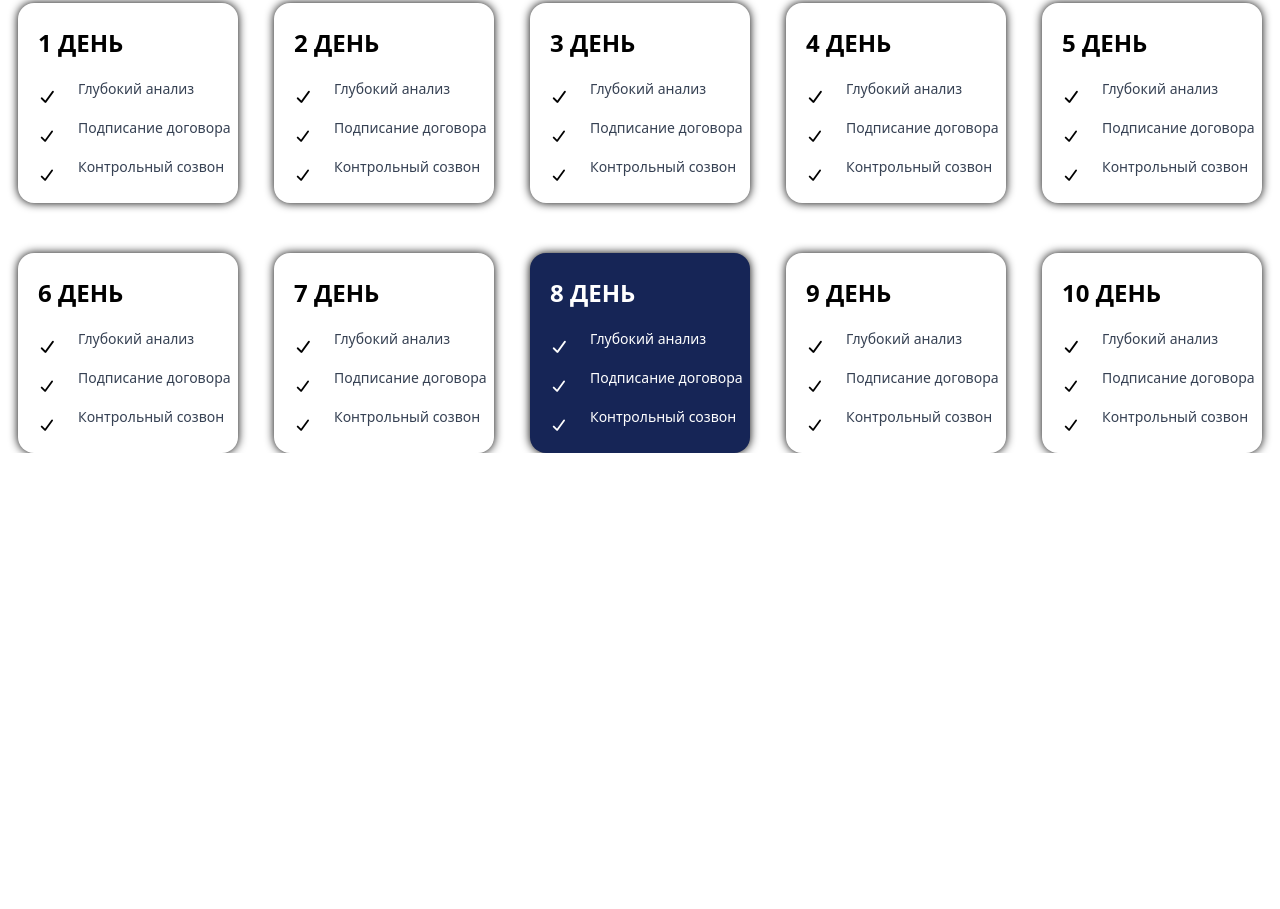
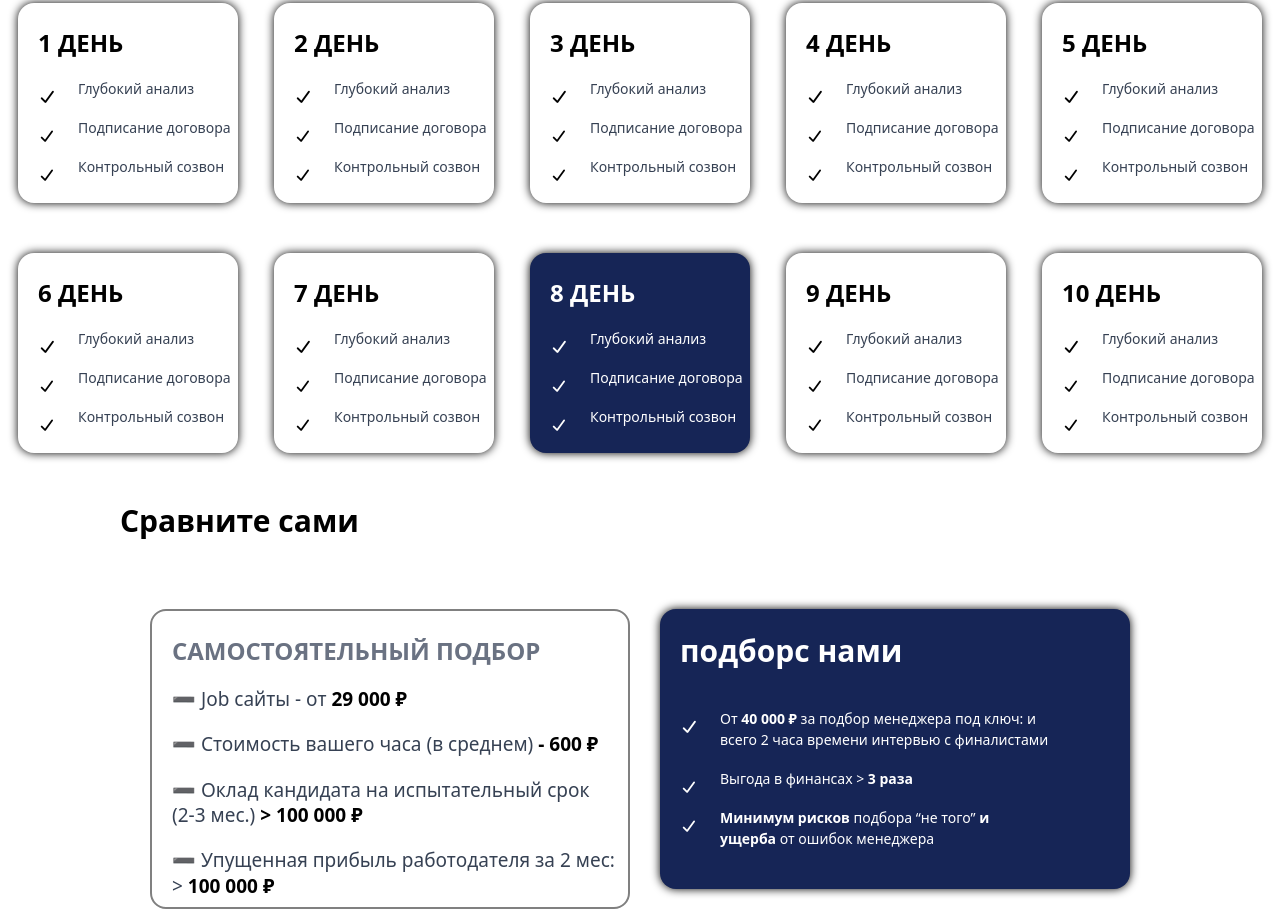
Before and after one commit to Rofe2008/exam2, a website: page index.html in a window 1280 px wide. Shown: the part 959-1868 px from the top of the page. Before the commit the page ends 1412 px from the top, so only its background shows below. Drawn offline with Linux system fonts and the light colour scheme.

Commit message:
fourth commit

```diff
--- a/index.html
+++ b/index.html
@@ -170,5 +170,29 @@
           <p class="text-gray-700 text-[17px] ml-[60px] mt-[-30px] lg:text-[14px]">Контрольный созвон</p>
       </div>
     </div>
+    <div class="lg:mb-[40px] lg:ml-[100px]">
+        <h1 class="text-3xl font-bold mt-[50px] ml-[20px]">Сравните сами</h1>
+    </div>
+   <div class="lg:flex">
+     <div style="box-shadow: 0p 0px 5px 0px;border: 2px solid gray;" class="w-[370px] rounded-2xl h-[480px] m-auto mt-[30px] lg:w-[480px] lg:h-[300px]">
+        <br>
+        <p class="ml-[20px] font-bold text-gray-500 text-2xl">САМОСТОЯТЕЛЬНЫЙ ПОДБОР</p>
+        <p class="text-gray-200 text-2xl mt-[20px] ml-[20px] lg:text-[19px]">➖ <span class="text-gray-700">Job сайты - от</span> <span class="font-bold text-black">29 000 ₽</span></p>
+        <p class="text-gray-200 text-2xl mt-[20px] ml-[20px] lg:text-[19px]">➖ <span class="text-gray-700">Стоимость вашего часа <br class="lg:hidden"> (в среднем)</span> <span class="font-bold text-black"> - 600 ₽</span></p>
+        <p class="text-gray-200 text-2xl mt-[20px] ml-[20px] lg:text-[19px]">➖ <span class="text-gray-700">Оклад кандидата на <br class="lg:hidden"> испытательный срок <br>(2-3 мес.)</span> <span class="font-bold text-black"> > 100 000 ₽</span></p>
+          <p class="text-gray-200 text-2xl mt-[20px] ml-[20px] lg:text-[19px]">➖ <span class="text-gray-700">Упущенная прибыль <br class="lg:hidden"> работодателя за 2 мес: <br> > </span> <span class="font-bold text-black">100 000 ₽</span></p>
+    </div>
+         <div style="box-shadow: 0px 0px 10px 0px;" class="bg-blue-950 rounded-2xl w-[370px] m-auto h-[500px] mt-[50px] lg:w-[470px] lg:h-[280px] lg:ml-[-120px] lg:mt-[30px]">
+        <br>
+         <p class="text-3xl font-bold ml-[20px] text-white lg:mb-[20px]">подборс <br class="lg:hidden"> нами</p>
+         <br class="lg:hidden">
+          <i class="fa-solid fa-check text-2xl mt-[30px] ml-[20px] lg:text-[15px] text-white"></i>
+          <p class="text-gray-700 text-[17px] ml-[60px] mt-[-30px] lg:text-[14px] text-white">От <span class="font-bold">40 000 ₽</span> за подбор <br class="lg:hidden"> менеджера под ключ: и <br> всего 2 часа времени <br class="lg:hidden"> интервью с <br class="lg:hidden"> финалистами</p>
+          <i class="fa-solid fa-check text-2xl mt-[30px] ml-[20px] lg:text-[14px] text-white"></i>
+          <p class="text-gray-700 text-[17px] ml-[60px] mt-[-30px] lg:text-[14px] text-white">Выгода в финансах > <span class="font-bold">3 <br class="lg:hidden"> раза</span></p>
+           <i class="fa-solid fa-check text-2xl mt-[30px] ml-[20px] lg:text-[14px] text-white"></i>
+          <p class="text-gray-700 text-[17px] ml-[60px] mt-[-30px] lg:text-[14px] text-white"><span class="font-bold">Минимум рисков </span><br class="lg:hidden"> подбора “не того” <span class="font-bold">и <br> ущерба</span> от ошибок <br class="lg:hidden"> менеджера</p>
+      </div>
+   </div>
 </body>
 </html>
```
Also changed, not shown: src/output.css.
